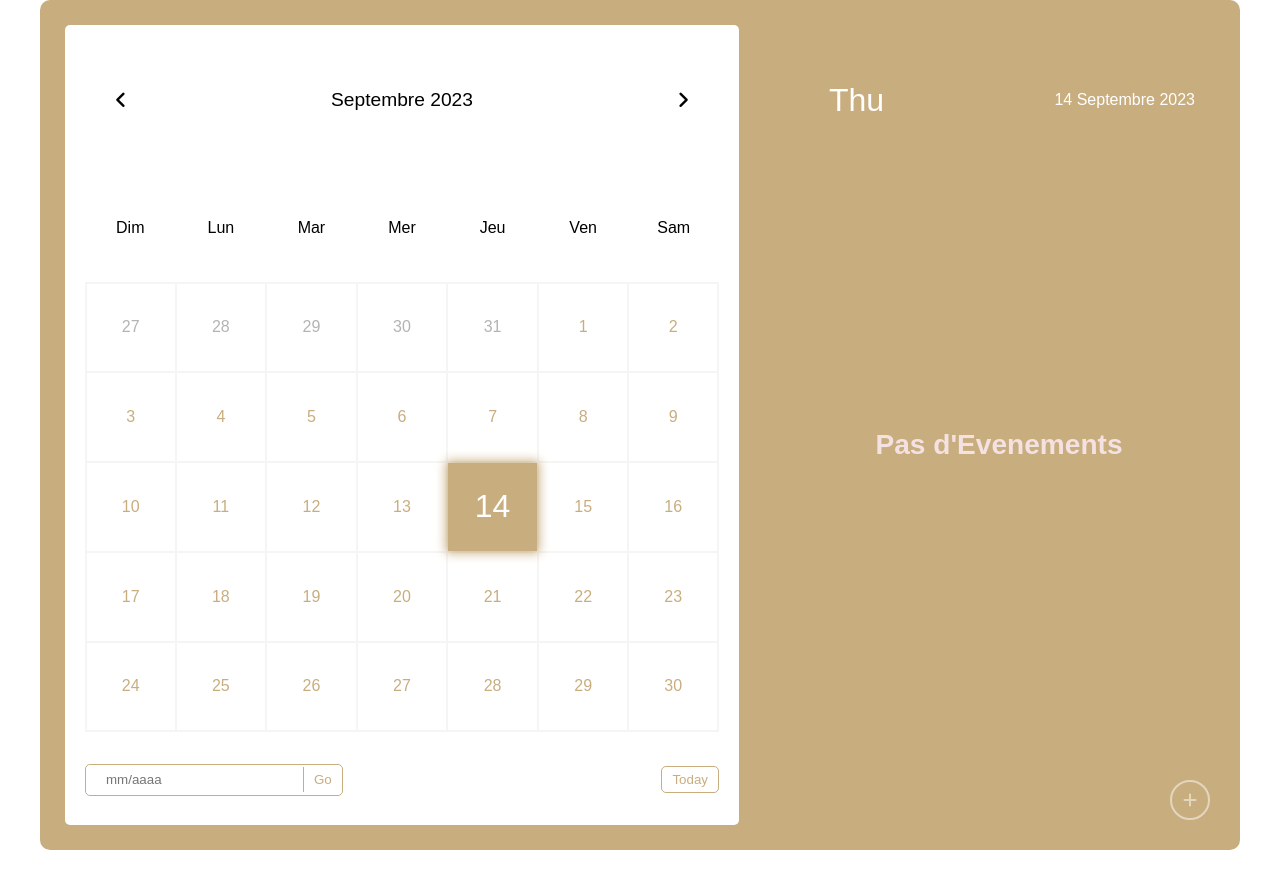
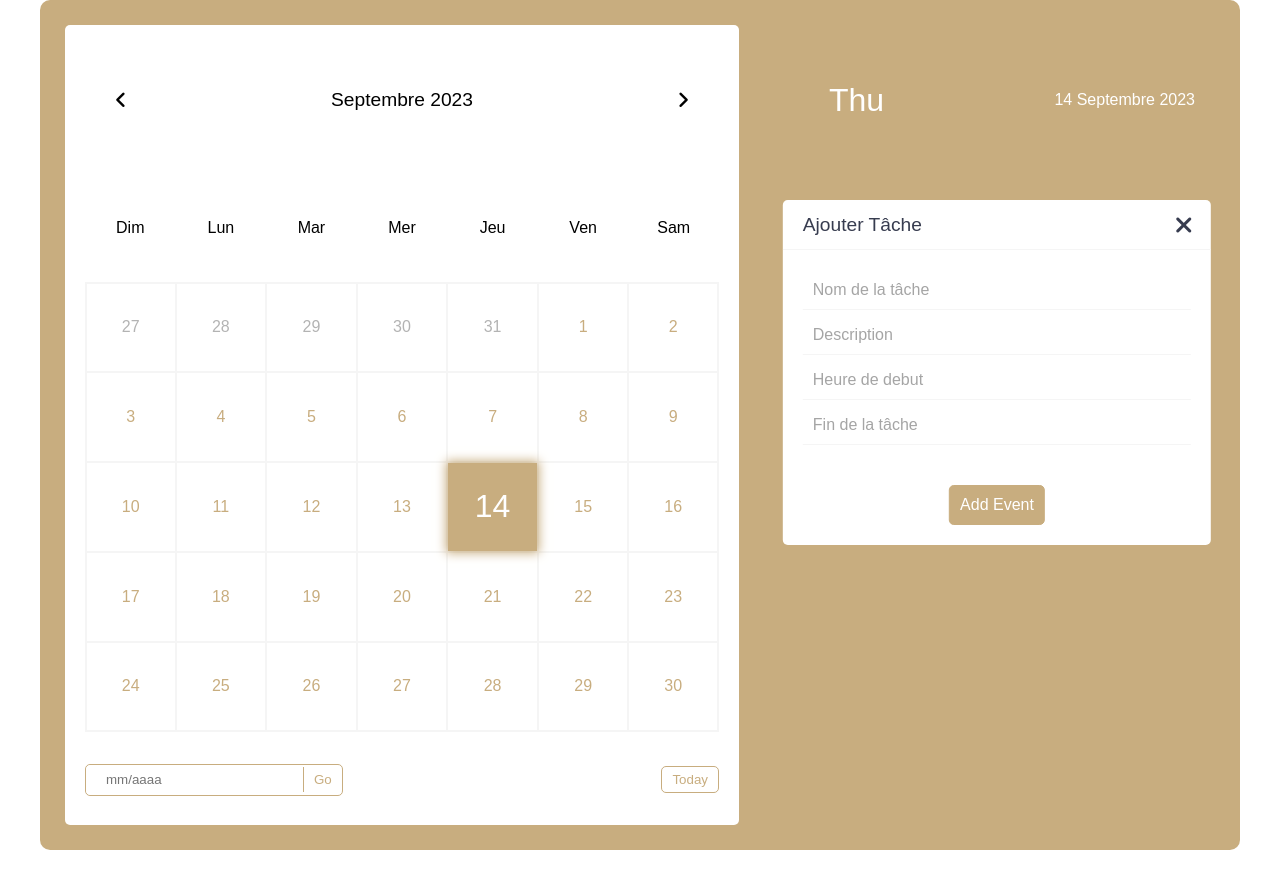
Before and after one commit to Mouss911/ValidationCalendrier, a plain HTML site: page index.html in a window 1280 px wide. Both pictures are taken after a click on the element "14". Drawn offline with Linux system fonts and the light colour scheme.

Commit message:
modification du modal

```diff
--- a/index.html
+++ b/index.html
@@ -50,24 +50,27 @@
         <div class="events"></div>
         <div class="add-event-wrapper">
           <div class="add-event-header">
-            <div class="title">Add Event</div>
+            <div class="title">Ajouter Tâche</div>
             <i class="fas fa-times close"></i>
           </div>
           <div class="add-event-body">
             <div class="add-event-input">
-              <input type="text" placeholder="Nom de l'evenement" class="event-name" />
+              <input type="text" placeholder="Nom de la tâche" class="event-name" />
+            </div>
+            <div class="add-event-input">
+              <input type="text" placeholder="Description" class="event-descript" />
             </div>
             <div class="add-event-input">
               <input
                 type="text"
-                placeholder="Debut de l'evenement"
+                placeholder="Heure de debut"
                 class="event-time-from"
               />
             </div>
             <div class="add-event-input">
               <input
                 type="text"
-                placeholder="Fin de l'evenement"
+                placeholder="Fin de la tâche"
                 class="event-time-to"
               />
             </div>
@@ -77,9 +80,9 @@
           </div>
         </div>
       </div>
-      <button class="add-event">
+      <!-- <button class="add-event">
         <i class="fas fa-plus"></i>
-      </button>
+      </button> -->
     </div>
     <!-- <div id="eventModal" class="modal">
       <div class="modal-content">
--- a/script.js
+++ b/script.js
@@ -13,6 +13,7 @@ const calendar = document.querySelector(".calendar"),
   addEventWrapper = document.querySelector(".add-event-wrapper "),
   addEventCloseBtn = document.querySelector(".close "),
   addEventTitle = document.querySelector(".event-name "),
+  addEventDescription = document.querySelector(".event-descript"),
   addEventFrom = document.querySelector(".event-time-from "),
   addEventTo = document.querySelector(".event-time-to "),
   addEventSubmit = document.querySelector(".add-event-btn ");
@@ -132,6 +133,9 @@ function addListner() {
   const days = document.querySelectorAll(".day");
   days.forEach((day) => {
     day.addEventListener("click", (e) => {
+      // afficher le modal pour ajouter un event
+      addEventWrapper.classList.toggle("active");
+
       getActiveDay(e.target.innerHTML);
       updateEvents(Number(e.target.innerHTML));
       activeDay = Number(e.target.innerHTML);
@@ -247,6 +251,7 @@ function getActiveDay(date) {
   const dayName = day.toString().split(" ")[0];
   eventDay.innerHTML = dayName;
   eventDate.innerHTML = date + " " + months[month] + " " + year;
+
   //rtFR.format('day');
 }
 
@@ -277,32 +282,38 @@ function updateEvents(date) {
   // Si aucun evenement n'est trouvé
   if (events === "") {
     events = `<div class="no-event">
-            <h3>Pas d'Evenements</h3>
+            <h3>Aucune tâche ajoutée</h3>
         </div>`;
   }
   eventsContainer.innerHTML = events;
   saveEvents();
+
 }
 
 // Fonction pour ajouter un événement
-addEventBtn.addEventListener("click", () => {
-  addEventWrapper.classList.toggle("active");
-});
+// addEventBtn.addEventListener("click", () => {
+//   addEventWrapper.classList.toggle("active");
+// });
 
 addEventCloseBtn.addEventListener("click", () => {
   addEventWrapper.classList.remove("active");
 });
 
-document.addEventListener("click", (e) => {
-  // Si on clique en dehors du champ
-  if (e.target !== addEventBtn && !addEventWrapper.contains(e.target)) {
-    addEventWrapper.classList.remove("active");
-  }
-});
+// document.addEventListener("click", (e) => {
+//   // Si on clique en dehors du champ
+//   if (e.target !== addEventBtn && !addEventWrapper.contains(e.target)) {
+//     addEventWrapper.classList.remove("active");
+//   }
+// });
 
 // Limiter à 50 caractères le titre d'un événement
 addEventTitle.addEventListener("input", (e) => {
   addEventTitle.value = addEventTitle.value.slice(0, 60);
+});
+
+// Limiter à 10 caractères la description d'une tâche
+addEventDescription.addEventListener("input", (e)=>{
+  addEventDescription.value = addEventDescription.value.slice(0, 10);
 });
 
 
@@ -332,9 +343,10 @@ addEventTo.addEventListener("input", (e) => {
 //Fonction pour ajouter un événement dans eventsArr
 addEventSubmit.addEventListener("click", () => {
   const eventTitle = addEventTitle.value;
+  const eventDescription = addEventDescription.value;
   const eventTimeFrom = addEventFrom.value;
   const eventTimeTo = addEventTo.value;
-  if (eventTitle === "" || eventTimeFrom === "" || eventTimeTo === "") {
+  if (eventTitle === "" || eventTimeFrom === "" || eventTimeTo === "" || eventDescription === "") {
     alert("Veuillez remplir tous les champs!!!");
     return;
   }
@@ -408,6 +420,7 @@ addEventSubmit.addEventListener("click", () => {
   console.log(eventsArr);
   addEventWrapper.classList.remove("active");
   addEventTitle.value = "";
+  addEventDescription.value = "";
   addEventFrom.value = "";
   addEventTo.value = "";
   updateEvents(activeDay);
--- a/style.css
+++ b/style.css
@@ -375,7 +375,8 @@ body {
   transition: max-height 0.5s ease;
 }
 .add-event-wrapper.active {
-  max-height: 300px;
+  max-height: 350px;
+  margin-bottom: 200px;
 }
 .add-event-header {
   width: 100%;
```
